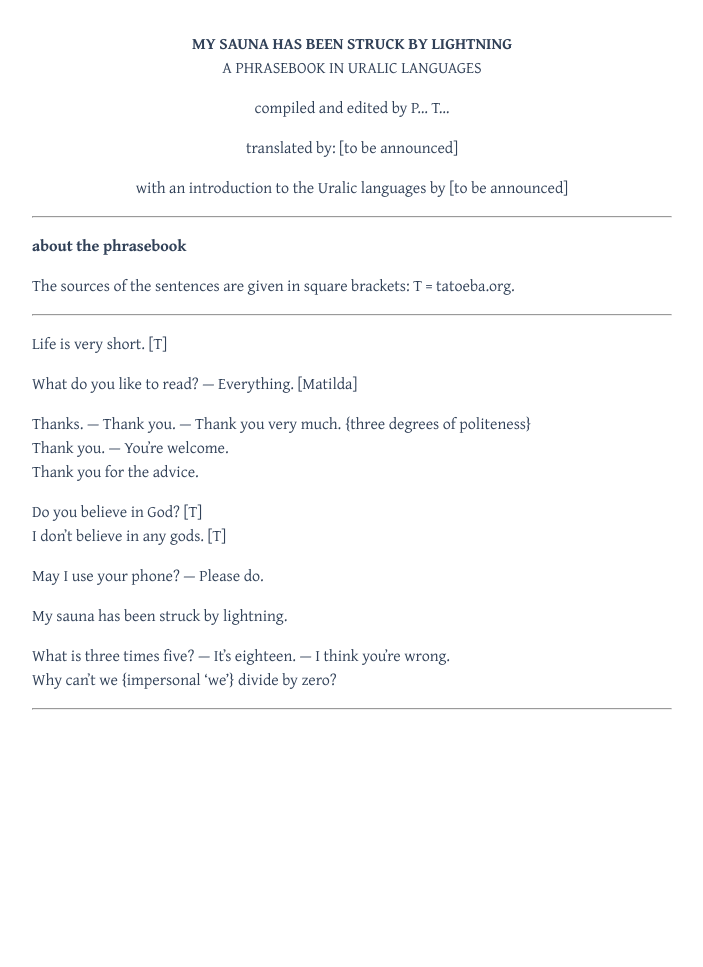
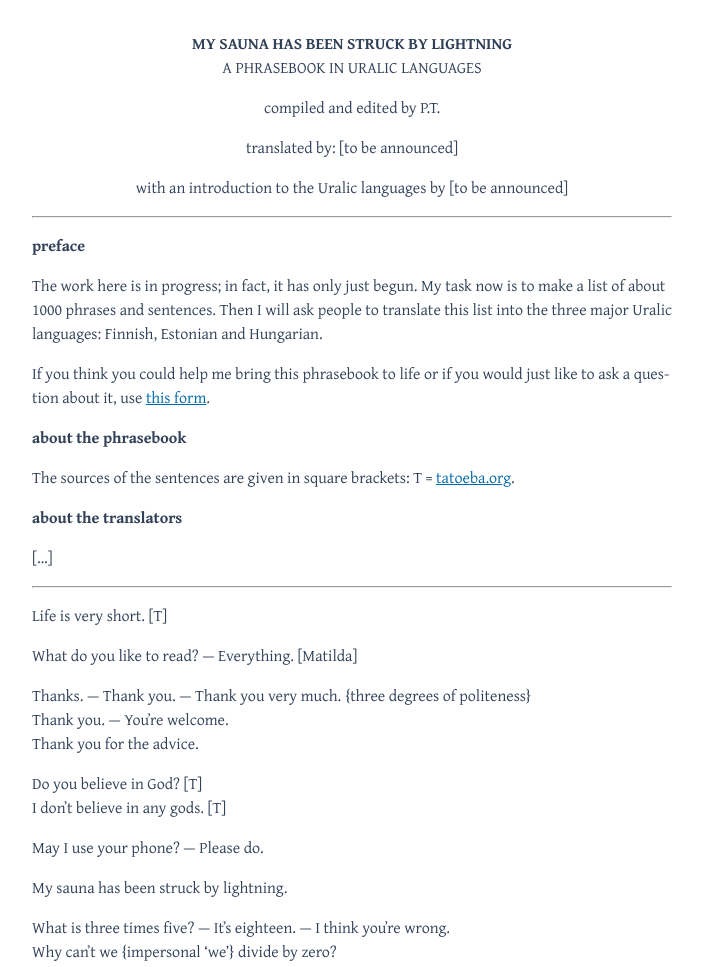
Before and after one commit to pt-11/my-sauna, a plain HTML site: page index.html in a window 1280 px wide. Shown: the top 967 px of the page, without its empty margins (288-991 px from the left). Before the commit the page ends 800 px from the top, so only its background shows below. Drawn offline with Linux system fonts and the light colour scheme.

Commit message:
Update index.html

```diff
--- a/index.html
+++ b/index.html
@@ -13,21 +13,23 @@
 
 <div style="text-align: center;">
 <p><b>MY SAUNA HAS BEEN STRUCK BY LIGHTNING</b><br>A PHRASEBOOK IN URALIC LANGUAGES</p>
-<p>compiled and edited by P… T…</p>
+<p>compiled and edited by P.T.</p>
 <p>translated by: [to be announced]</p>
 <p>with an introduction to the Uralic languages by [to be announced]</p>
 </div>
 
 <hr>
 
+<p><b>preface</b></p>
+<p>The work here is in progress; in fact, it has only just begun. My task now is to make a list of about 1000 phrases and sentences. Then I will ask people to translate this list into the three major Uralic languages: Finnish, Estonian and Hungarian.</p>
+
+<p>If you think you could help me bring this phrasebook to life or if you would just like to ask a question about it, use <a href="https://forms.gle/cr8CApkL5hd1Xiuj9">this form</a>.</p>
+
 <p><b>about the phrasebook</b></p>
-<p>The sources of the sentences are given in square brackets: T = tatoeba.org.</p>
+<p>The sources of the sentences are given in square brackets: T = <a href="https://tatoeba.org/en">tatoeba.org</a>.</p>
 
-<!--
 <p><b>about the translators</b></p>
 <p>[…]</p>
-<hr>
--->
 
 <hr>
 
```
